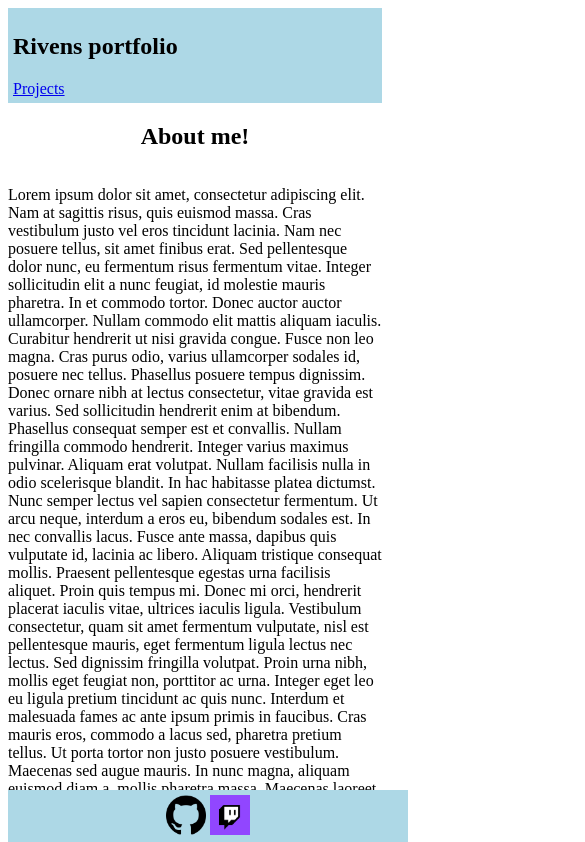
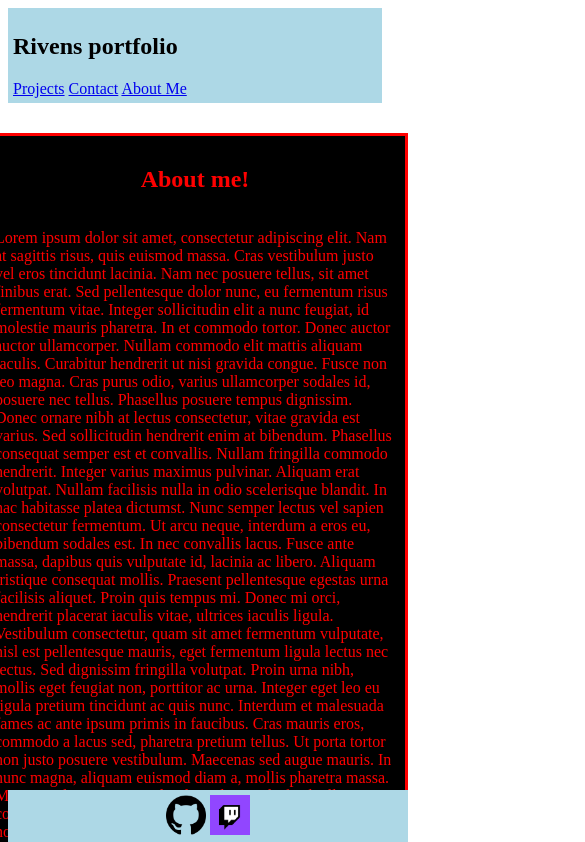
Before and after one commit to GameW1zard/Module-2-challange, a plain HTML site: page index.html in a window 390 px wide. Shown: the top 842 px of the page, 585 px wide, since content can reach past the window. Drawn offline with Linux system fonts and the light colour scheme.

Commit message:
CSS adjustments
Fixed nav,
added links
moved about me

```diff
--- a/assets/css/style.css
+++ b/assets/css/style.css
@@ -1,24 +1,36 @@
 * {
     font-family: 'Allerta Stencil';
+}
+nav {
 
-}
+display: flexbox;}
+nav div {
 
-#topbar {
     background-color: lightblue;
     padding: 5px;
 
+
+}
+#about {
+    display: flex;
+    flex-direction: column;
+    align-items: center;
 }
 
-#about {
-
-
+#about section {
+    border-style: solid;
+    background-color: black;
+    color: red;
+    margin: 30px 0 0 0;
+    padding: 10px;
+    max-width: 800px;
+    min-width: 800px;
 
 }
 
 section {
     display: flex;
     justify-content: center;
-    flex-direction: ;
     flex-wrap: wrap;
 }
 
@@ -81,7 +93,11 @@ max-height: 400px;
 
 
 }
+#Bottom {
+margin: 50px;
 
+
+}
 footer {
     width: 100%;
     max-height: px;
@@ -111,7 +127,7 @@ footer img {
 
  }
 
- @media screen and (max-width: 1229px) {
+ @media screen and (max-width: 834px) {
     .sidebar {
 
         max-width: 800px;
@@ -132,4 +148,25 @@ footer img {
             max-height: 400px;
      }
 
+     #mainproject img {
+        max-width: 400px;}
+        #about section {
+            max-width: 400px;
+    min-width: 400px;
+
+
+
+        }
+    #minecraft {
+        position: relative;
+    right: 400px;
+    top: 320px;
+    background-color: red;
+    max-height: 80px;
+    min-width: 400px;
+    text-align: center;
+
+
+    }
+
  }
--- a/index.html
+++ b/index.html
@@ -9,10 +9,15 @@
 </head>
 <body>
     <nav id="topbar">
-        <header><h1>Rivens portfolio</h1></header>
-        <a href="#projects">Projects</a>
+        <div>
+            <header><h1>Rivens portfolio</h1></header>
+            <a href="#projects">Projects</a>
+            <a href="#Bottom">Contact</a>
+            <a href="#about">About Me</a>
+        </div>
     </nav>
-    <section id="about">
+    <div id="about">
+    <section>
        <h2>About me!</h2>
 
         <p>
@@ -30,6 +35,7 @@ Praesent feugiat eleifend metus sit amet pulvinar. Etiam egestas congue sapien.
 
 
     </section>
+    </div>
     <section id="projects">
         <div id="mainproject">
             <a href="https://youtu.be/L7qQ9NSZG_c"><img src="./assets/images/youtube.png"></a>
@@ -50,14 +56,10 @@ Praesent feugiat eleifend metus sit amet pulvinar. Etiam egestas congue sapien.
             <div class="bottomleft"><h2>Bottom left</h2></div>
         </div>
     </section>
-    <aside>
-        <p>
-            BLASSDASDASOUONS
-
-        </p>
+    <div id="Bottom">
 
 
-    </aside>
+    </div>
     <footer>
         <a href="https://github.com/GameW1zard"><img src="/assets/images/github-logo.png" alt="Github logo"></a>
         <a href="https://www.twitch.tv/game_w1zard"><img src="/assets/images/twitch.png" alt="Twitch logo"></a>
```
